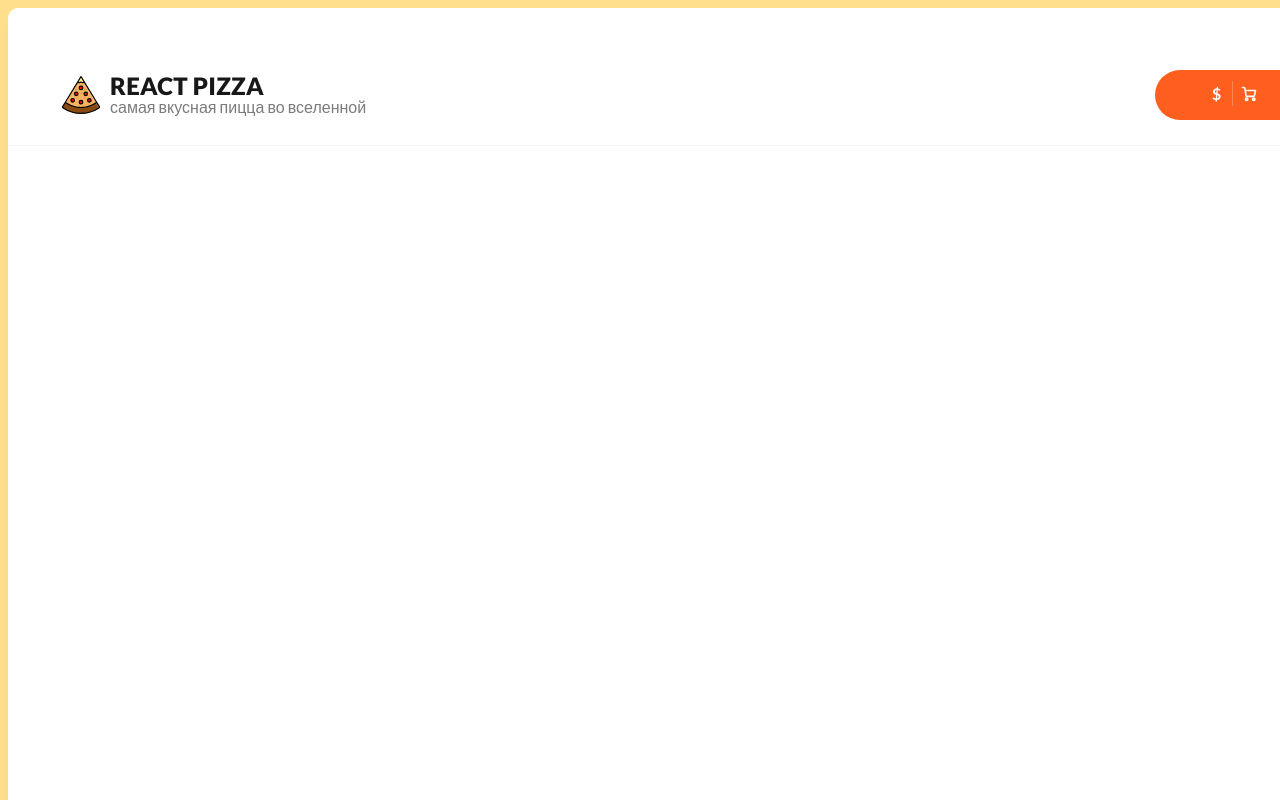
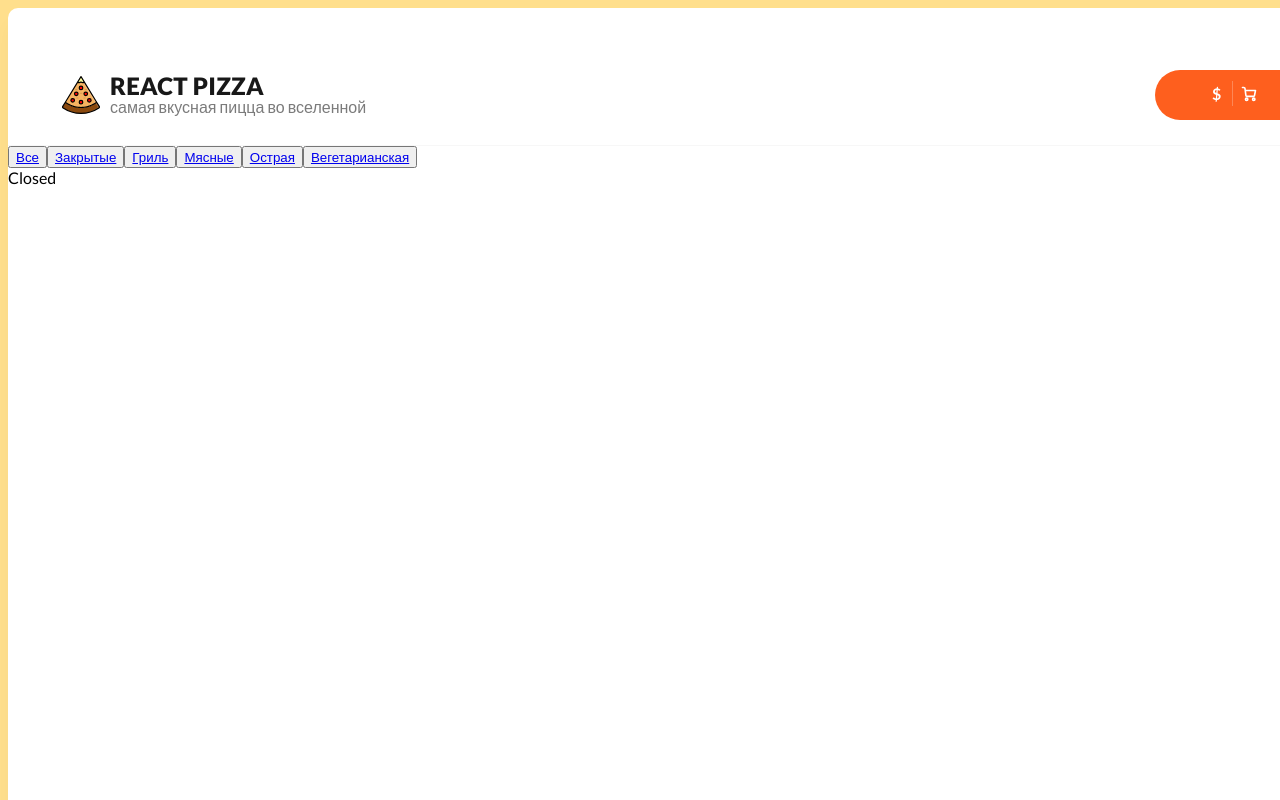
Before and after one commit to Aleksey-Smouzh/react_pizza, a React (Create React App) app in the folder pizza/: page /closed in a window 1280 px wide. Shown: the top 800 px of the page. Built offline with nearby package versions, Linux system fonts and the light colour scheme; a web font is replaced by a local one.

Commit message:
route, Navlinks

```diff
--- a/pizza/package.json
+++ b/pizza/package.json
@@ -8,6 +8,7 @@
     "@testing-library/user-event": "^13.5.0",
     "react": "^17.0.2",
     "react-dom": "^17.0.2",
+    "react-router-dom": "^6.2.2",
     "react-scripts": "5.0.0",
     "web-vitals": "^2.1.4"
   },
--- a/pizza/src/App.js
+++ b/pizza/src/App.js
@@ -1,12 +1,38 @@
 import Header from "./components/Header/Header";
 import Logo from "./components/Header/Logo/Logo";
 import "./App.css";
+import Navbar from "./components/Navbar/Navbar";
+import { BrowserRouter, Routes, Route } from "react-router-dom";
+import All from "./components/Navbar/All/All"
+import Vegan from "./components/Navbar/Vegan/Vegan";
+import Closed from './components/Navbar/Closed/Closed'
+import Grill from "./components/Navbar/Grill/Grill"
+import Meat from './components/Navbar/Meat/Meat'
+import Spicy from './components/Navbar/Spicy/Spicy'
+
 
 
 function App() {
   return (
     <div className="App">
-    <Header/>
+   <BrowserRouter>
+   <Header/>
+   <Navbar/>
+   <Routes>
+     <Route exact path="/" element={<All/>}> </Route>
+     <Route path="/closed" element={<Closed/>}> </Route>
+     <Route path="/grill" element={<Grill/>}> </Route>
+     <Route path="/meat" element={<Meat/>}> </Route>
+     <Route path="/spicy" element={<Spicy/>}> </Route>
+     <Route path="/vegan" element={<Vegan/>}> </Route>
+   </Routes>
+
+
+   </BrowserRouter>
+
+
+
+
     </div>
   );
 }
--- a/pizza/src/components/Header/Logo/Logo.module.css
+++ b/pizza/src/components/Header/Logo/Logo.module.css
@@ -2,9 +2,9 @@
   position: relative;
   font-family: "Lato", sans-serif;
   width: 316px;
-height: 48px;
-left: 52px;
-top: 62px;
+  height: 48px;
+  left: 52px;
+  top: 62px;
 }
 .title {
   position: absolute;
--- a/pizza/src/components/Navbar/All/All.jsx
+++ b/pizza/src/components/Navbar/All/All.jsx
@@ -1,8 +1,12 @@
 import React from 'react'
-
+import all from './All.module.css'
 function All() {
   return (
-    <div>All</div>
+    <div className={all.container}> All
+
+
+
+    </div>
   )
 }
 
--- /dev/null
+++ b/pizza/src/components/Navbar/Closed/Closed.jsx
@@ -0,0 +1,10 @@
+import React from 'react'
+import closed from "./Closed.module.css"
+
+function Closed() {
+  return (
+    <div className={closed.container}>Closed</div>
+  )
+}
+
+export default Closed
--- /dev/null
+++ b/pizza/src/components/Navbar/Navbar.jsx
@@ -0,0 +1,32 @@
+import React from 'react'
+import { useLocation } from 'react-router-dom'
+
+import { NavLink } from 'react-router-dom'
+
+ import navbar from './Navbar.module.css'
+
+
+
+function Navbar() {
+let url = useLocation()
+console.log(url)
+  return (
+    <div className={navbar.container}>
+    <nav>
+       <button><NavLink to='/all'>Все</NavLink></button>
+       <button><NavLink to="/closed">Закрытые</NavLink></button>
+       <button><NavLink to="/grill">Гриль</NavLink></button>
+       <button><NavLink to='/meat'>Мясные</NavLink></button>
+       <button><NavLink to="/spicy">Острая</NavLink></button>
+       <button><NavLink to="/vegan">Вегетарианская</NavLink></button>
+
+    </nav>
+
+
+
+
+    </div>
+  )
+}
+
+export default Navbar
--- /dev/null
+++ b/pizza/src/components/Navbar/Navbar.module.css
@@ -0,0 +1,3 @@
+.container{
+
+}
```
Also changed, not shown: pizza/src/components/Navbar/Spicy/Spicy.jsx (renamed from pizza/src/components/Navbar/Spicy/Spisy.jsx), 1 other file (tests, documents, lock files or other folders).
